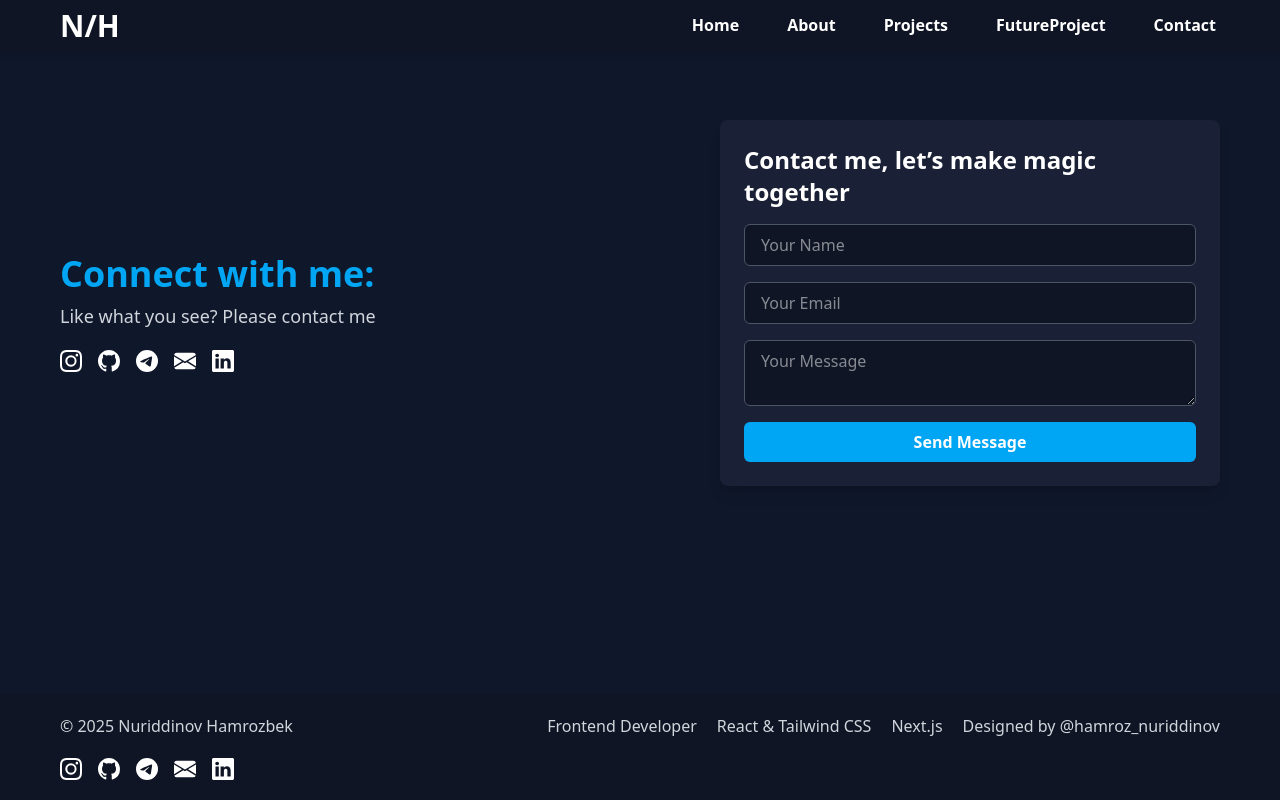
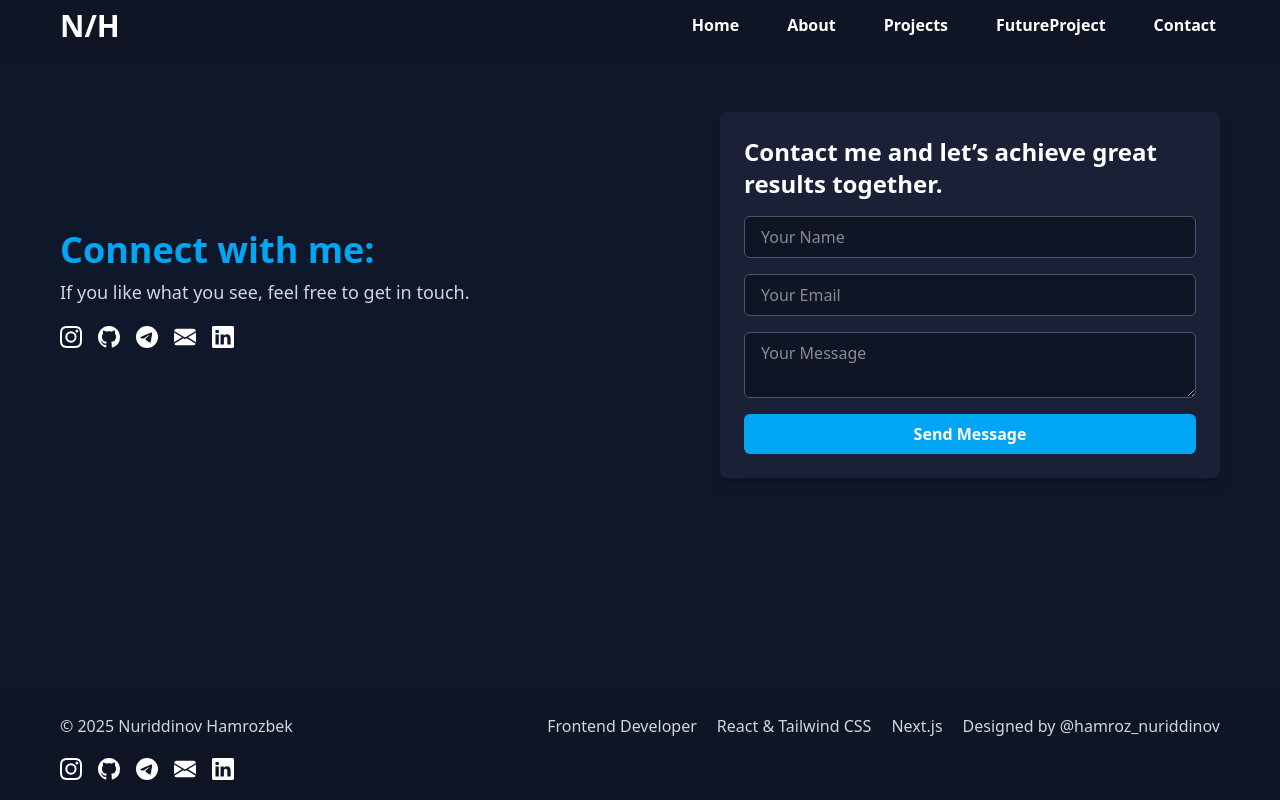
Before and after one commit to Hamrozbek/my-portfolio, a Next.js app: page /contact in a window 1280 px wide. Built offline with nearby package versions, Linux system fonts and the light colour scheme.

Commit message:
git push origin main

```diff
--- a/app/contact/page.tsx
+++ b/app/contact/page.tsx
@@ -73,7 +73,7 @@ const ContactMe = () => {
                 Connect with me:
               </h1>
               <p className="text-gray-300 text-base md:text-lg">
-                Like what you see? Please contact me
+                If you like what you see, feel free to get in touch.
               </p>
             </div>
 
@@ -117,10 +117,10 @@ const ContactMe = () => {
           </div>
 
           {/* Right - Contact Form */}
-          <div className={`py-10 transition-all duration-700 ${animate ? 'opacity-100 translate-x-0' : 'opacity-0 translate-x-10'}`}>
+          <div className={`pt-8 transition-all duration-700 ${animate ? 'opacity-100 translate-x-0' : 'opacity-0 translate-x-10'}`}>
             <div className="w-full md:w-[500px] bg-[#1a2035] p-6 rounded-lg shadow-lg">
               <h2 className="text-xl md:text-2xl font-semibold text-white mb-4">
-                Contact me, let’s make magic together
+                Contact me and let’s achieve great results together.
               </h2>
               <form className="flex flex-col gap-4" onSubmit={sendToTelegram}>
                 <input
```
